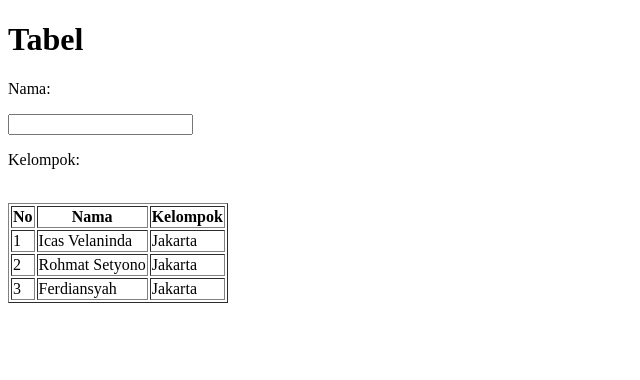
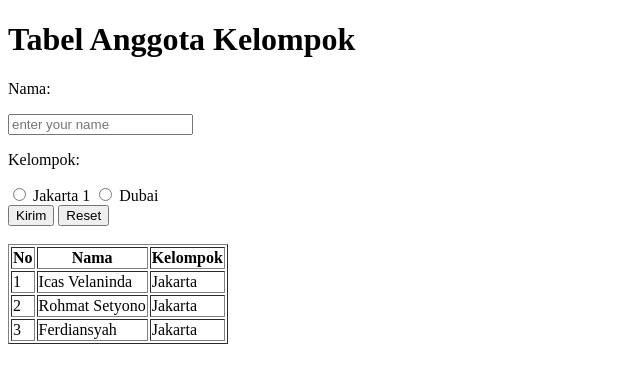
Before and after one commit to rohmatsetyono/rohmatsetyono.github.io, a plain HTML site: page table.html in a window 1280 px wide. Shown: the whole page, without its empty margins (0-640 px from the left). Drawn offline with Linux system fonts and the light colour scheme.

Commit message:
table and form

```diff
--- a/table.html
+++ b/table.html
@@ -8,15 +8,24 @@
 </head>
 <body>
 
-    <h1>Tabel</h1>
+    <h1>Tabel Anggota Kelompok</h1>
     <!--
         no, nama, kelompok
      -->
      <form>
         <p>Nama:</p>
-        <input type="text" name="nama">
+        <input type="text" name="nama" placeholder="enter your name">
         <p>Kelompok:</p>
+        <input type="radio" name="kelompok" id="Jakarta 1">
+        <label for="Jakarta 1">Jakarta 1</label>
+        <input type="radio" name="Kelompok" id="Dubai">
+        <label for="Dubai">Dubai</label>
+    <div>
+        <input type="submit" value="Kirim">
+        <input type="reset" value="Reset">
+    </div>
      </form>
+
      <br>
 
     <table border="1">
```
